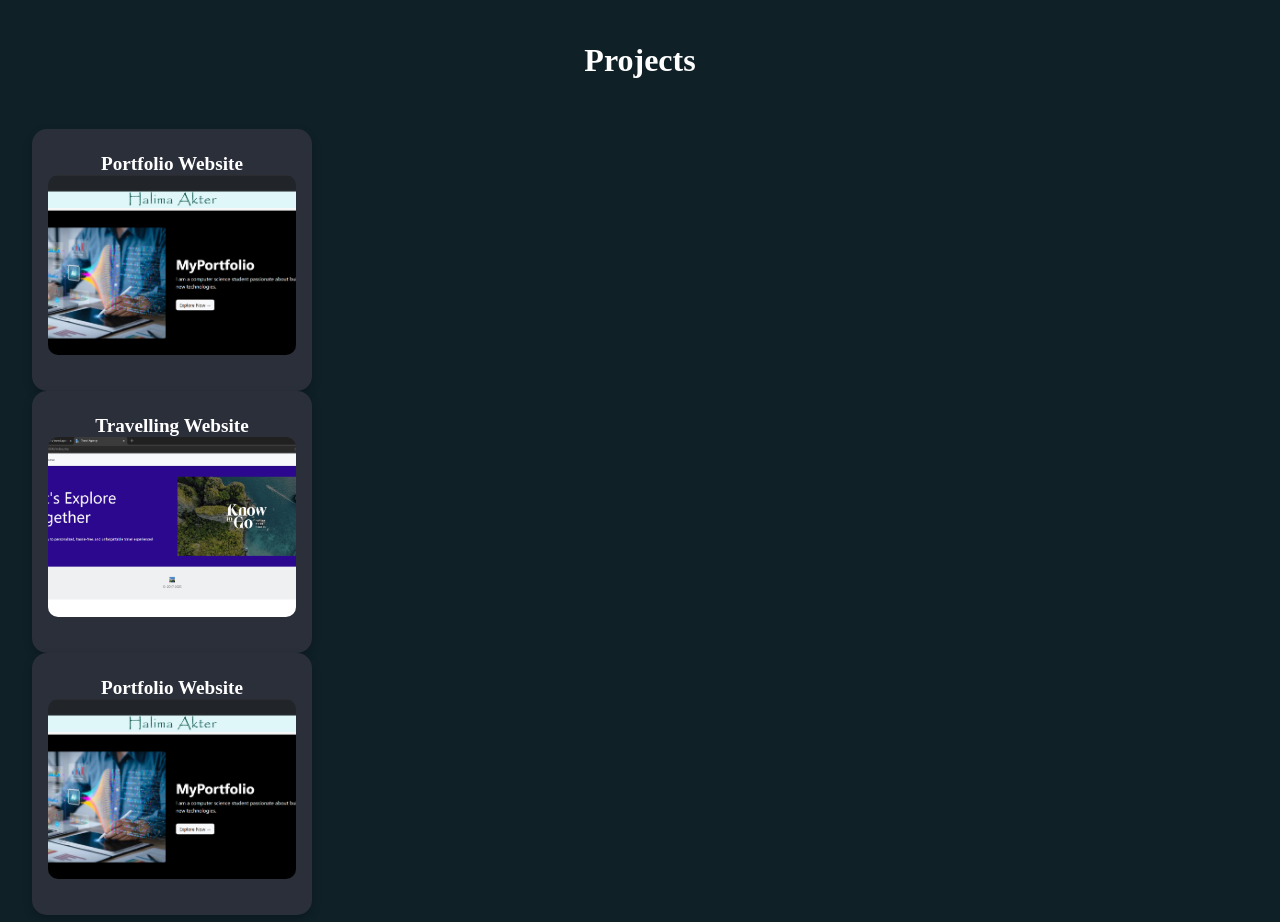
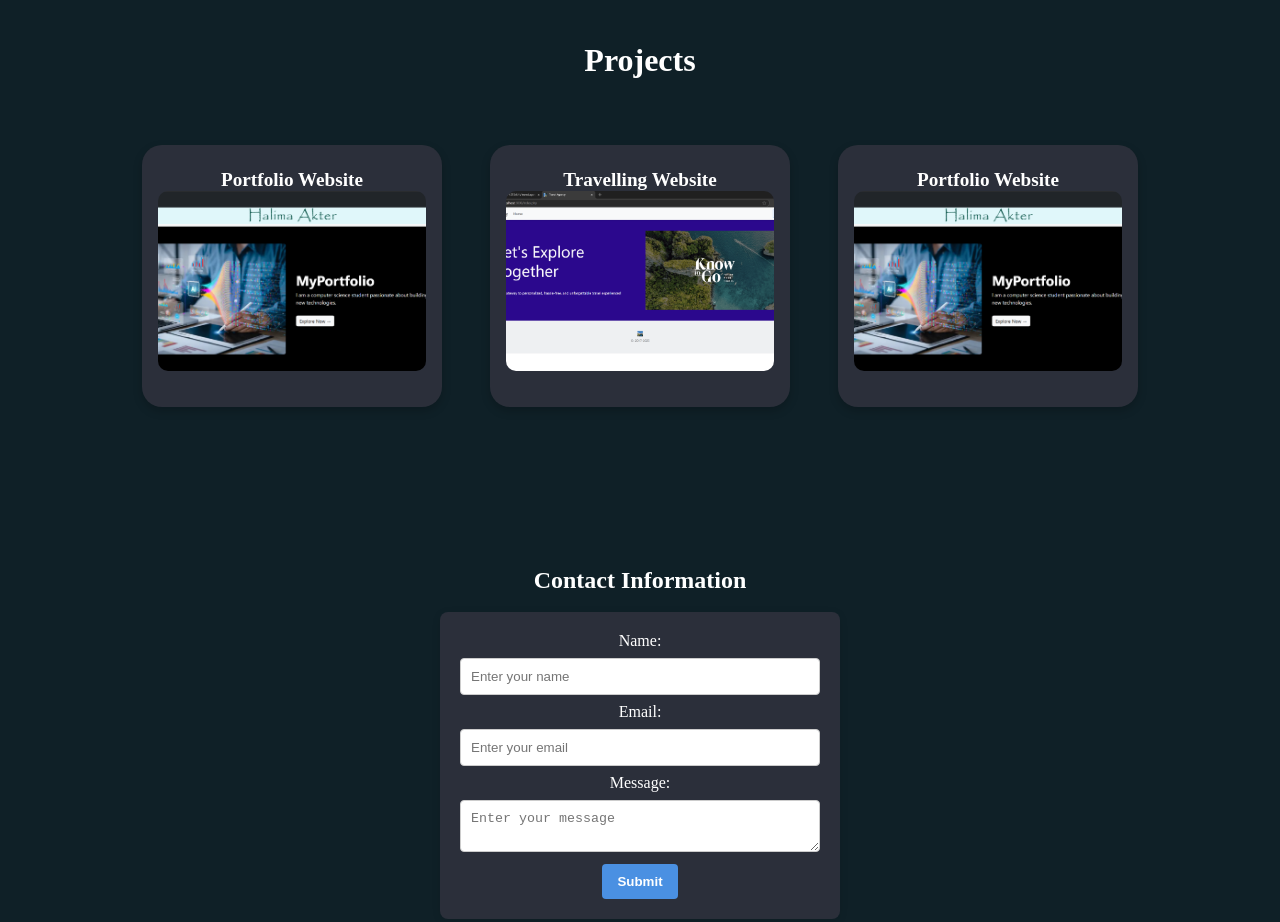
Before and after one commit to afsanahalima/Assignment, a plain HTML site: page index.html in a window 1280 px wide. Shown: the part 1340-2262 px from the top of the page. Drawn offline with Linux system fonts and the light colour scheme.

Commit message:
Update style.css

```diff
--- a/stylesheet/style.css
+++ b/stylesheet/style.css
@@ -171,24 +171,26 @@ nav a:hover{
     margin-bottom: 2rem;
     color:white;
 }
-.project-container{
+.project-grid{
     display:flex;
-    flex-wrap:wrap;
+    flex-direction:row;
     justify-content:center;
-    gap:2rem;
-    max-width:1200px;
-    margin:auto;
+    gap:3rem;
+    flex-wrap:nowrap;
+    overflow-x:auto;
+    padding:1rem 0;
+    max-width:100%;
+    scroll-behavior:smooth;
 }
 
 .project-card{
+    flex:0 0 300px;
     background:#2b2f3a;
-    border-radius: 15px;
+    border-radius: 20px;
     padding: 1rem;
     text-align: center;
     transition: transform 0.3s ease, box-shadow 0.3s ease;
     box-shadow: 0 4px 10px rgba(0,0,0,0.2);
-    flex:1 1 250px;
-    max-width: 280px;
 }
 
 .project-card:hover{
```
